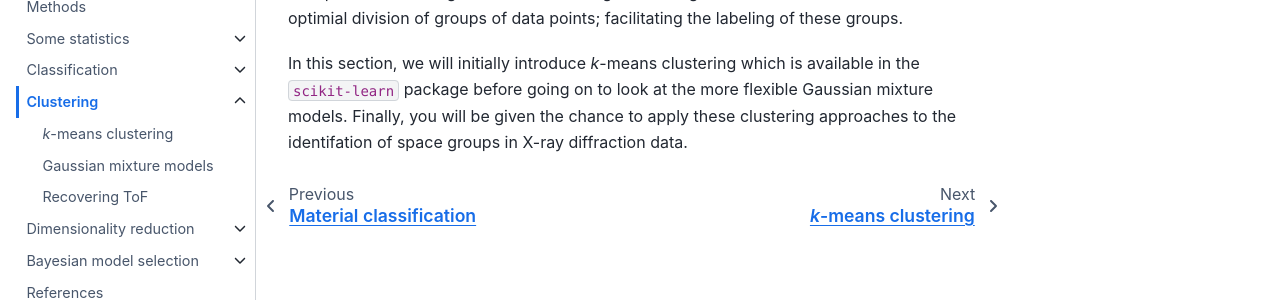
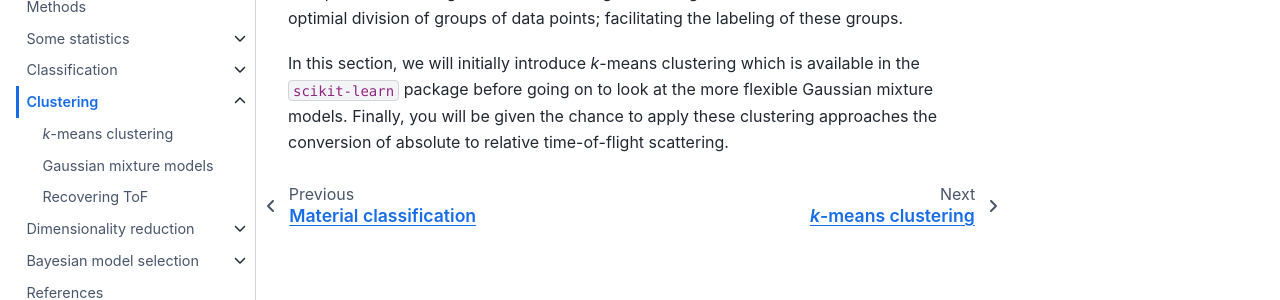
Before and after one commit to arm61/trad_ml_methods, a Jupyter Book: the page built from clustering.md, in a window 1280 px wide. Shown: the part 209-509 px from the top of the page. Built offline with Jupyter Book 1.0.4 settings and Sphinx 7.4.7 and the Sphinx Book theme 1.1.4, drawn with Linux system fonts in a browser that asks for light colours.

Commit message:
more link fixing

```diff
--- a/clustering.md
+++ b/clustering.md
@@ -5,4 +5,4 @@ For this, the traditional machine learning approach is a form of unsupervised le
 Clustering methods aim to determine the optimial division of groups of data points; facilitating the labeling of these groups.
 
 In this section, we will initially introduce *k*-means clustering which is available in the `scikit-learn` package before going on to look at the more flexible Gaussian mixture models.
-Finally, you will be given the chance to apply these clustering approaches to the identifation of space groups in X-ray diffraction data.
+Finally, you will be given the chance to apply these clustering approaches the conversion of absolute to relative time-of-flight scattering.
```
Also changed, not shown: bayes_exercise.ipynb, bayesian_model_selection.ipynb, classification_exercise.ipynb, clustering_exercise.ipynb, clustering_help.ipynb, pca.ipynb, wine_pca.ipynb.
